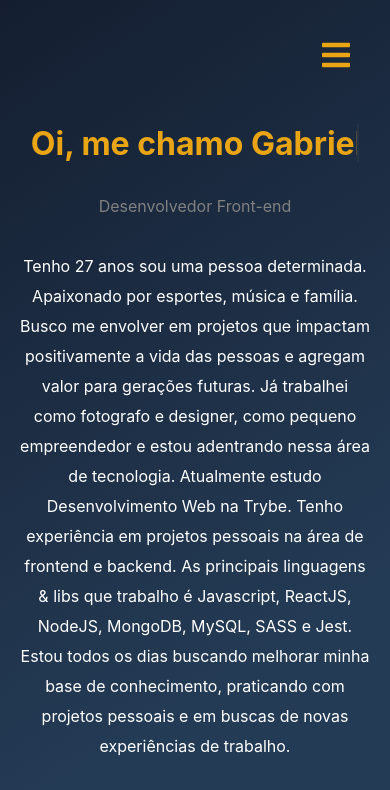
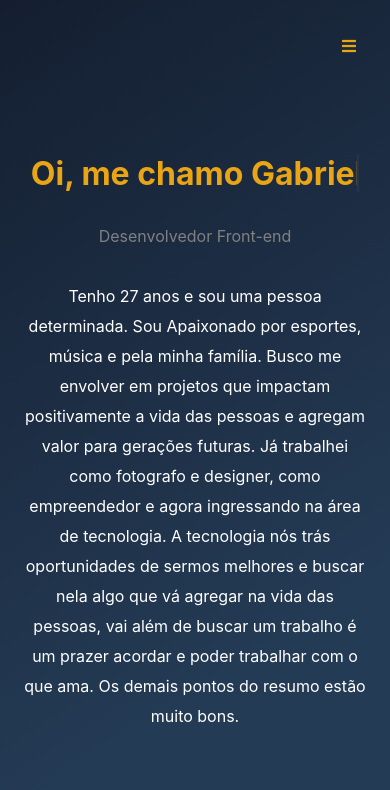
Before and after one commit to Gabriel-sys-hub/MyPortifolio, a React (Create React App) app: page / in a window 390 px wide. Shown: the top 790 px of the page. Built offline with nearby package versions, Linux system fonts and the light colour scheme.

Commit message:
styles: mudando alguns aspectos visuais no modo responsivo, adicionando pagina 404.

```diff
--- a/src/App.js
+++ b/src/App.js
@@ -3,7 +3,7 @@ import Home from './components/Home/Home';
 import { Switch, Route } from 'react-router-dom';
 import NavBar from './components/NavBar/NavBar';
 import Skills from './components/Skills/Skills';
-import Contact from './components/Contact/Contact';
+import pageNotFound from './components/pageNotFound';
 import Projects from './components/Projects/Projects';
 
 function App() {
@@ -13,8 +13,8 @@ function App() {
         <Switch>
           <Route exact path="/" component={ Home } />
           <Route exact path="/skills" component={ Skills } />
-          <Route exact path="/contact" component={ Contact } />
           <Route exact path="/Projects" component={ Projects } />
+          <Route path='*' exact={true} component={ pageNotFound } />
         </Switch>
       </div>
   );
--- a/src/components/Contact/Contact.jsx
+++ /dev/null
@@ -1,9 +0,0 @@
-import './style.css';
-
-const Contact = () => {
-  return (
-    <a href="asd">asdsda</a>
-  )
-}
-
-export default Contact;
--- a/src/components/Contact/style.css
+++ /dev/null
@@ -1,36 +0,0 @@
-i {
-  list-style: none;
-  margin-left: 20px;
-  text-decoration: none;
-  color: var(--header-text-color);
-  font-size: 3em;
-}
-
-.contact__container {
-  display: flex;
-  justify-content: center;
-  align-items: center;
-}
-
-@media ( max-width: 880px ) {
-  i {
-    font-size: 2em;
-    margin: 81px 0px;
-  }
-
-  .contact__container {
-    display: none;
-    flex-direction: column;
-    justify-content: center;
-    align-items: center;
-    height: 100vh;
-  }
-
-
-  .container {
-    display: flex;
-    flex-direction: column;
-    justify-content: center;
-    align-content: center;
-  }
-}
--- a/src/components/Home/Home.jsx
+++ b/src/components/Home/Home.jsx
@@ -17,17 +17,15 @@ const Home = () => {
           <p className="more">Desenvolvedor Front-end</p>
         </div>
         <p className="description">
-          Tenho 27 anos sou uma pessoa determinada. Apaixonado por esportes,
-          música e família. Busco me envolver em projetos que impactam
-          positivamente a vida das pessoas e agregam valor para gerações
-          futuras. Já trabalhei como fotografo e designer, como pequeno
-          empreendedor e estou adentrando nessa área de tecnologia. Atualmente
-          estudo Desenvolvimento Web na Trybe. Tenho experiência em projetos
-          pessoais na área de frontend e backend. As principais linguagens &
-          libs que trabalho é Javascript, ReactJS, NodeJS, MongoDB, MySQL, SASS
-          e Jest. Estou todos os dias buscando melhorar minha base de
-          conhecimento, praticando com projetos pessoais e em buscas de novas
-          experiências de trabalho.
+          Tenho 27 anos e sou uma pessoa determinada. Sou Apaixonado por
+          esportes, música e pela minha família. Busco me envolver em projetos
+          que impactam positivamente a vida das pessoas e agregam valor para
+          gerações futuras. Já trabalhei como fotografo e designer, como
+          empreendedor e agora ingressando na área de tecnologia. A tecnologia
+          nós trás oportunidades de sermos melhores e buscar nela algo que vá
+          agregar na vida das pessoas, vai além de buscar um trabalho é um
+          prazer acordar e poder trabalhar com o que ama. Os demais pontos do
+          resumo estão muito bons.
         </p>
       </div>
     </div>
--- a/src/components/NavBar/NavBar.jsx
+++ b/src/components/NavBar/NavBar.jsx
@@ -4,7 +4,7 @@ import { useState } from "react";
 import { useEffect } from "react";
 
 const NavBar = () => {
-  const [open, setOpen] = useState(false);
+  const [open, setOpen] = useState(true);
   const [screenWidth, setScreenWidth] = useState(0);
   const location = useLocation();
 
--- a/src/components/NavBar/style.css
+++ b/src/components/NavBar/style.css
@@ -5,6 +5,11 @@
   align-items: center;
   justify-content: space-between;
 }
+
+.contact__container {
+  display: none;
+}
+
 
 .nav-wrapper {
   widows: 100%;
@@ -29,8 +34,8 @@
   opacity: 0;
   z-index: 4;
   width: 40px;
-  right: 20px;
-  top: -50px;
+  right: 0px;
+  top: 30px;
   padding: 8px;
   position: absolute;
   border-radius: 5px;
@@ -78,6 +83,15 @@
     display: none;
   }
 
+  .fab {
+    font-size: 2rem;
+    margin: 0.5rem;
+  }
+
+  .contact__container {
+    display: flex;
+  }
+
   .list-wrapper ul {
     padding: 0;
     width: 100%;
@@ -92,6 +106,10 @@
     margin-bottom: 0;
   }
 
+  .list-wrapper ul {
+    display: flex;
+  }
+
   .list-wrapper ul li:not(:last-child) {
     margin-right: 10px;
   }
@@ -103,6 +121,12 @@
     font-weight: 700;
   }
 
+  .list-wrapper ul li {
+    width: 100%;
+  }
+
+
+
   .list-wrapper ul li a:hover {
     padding: 5px;
     color:rgb(0, 35, 66);
--- a/src/components/Projects/style.css
+++ b/src/components/Projects/style.css
@@ -3,6 +3,30 @@
   height: 100%;
   cursor: pointer;
 }
+
+.control-arrow, .carousel-status {
+  display: none;
+}
+
+.slider-wrapper {
+  display: flex;
+  align-items: center;
+  justify-content: center;
+  height: 80vh;
+}
+
+.carousel .control-dots .dot {
+  width: 2rem !important;
+  height: 2rem !important;
+}
+
+.carousel .control-dots .dot.selected {
+  width: 2rem !important;
+  height: 2rem !important;
+  background: var(--header-text-color) !important;
+}
+
+
 
 .active:hover {
   display: flex;
--- a/src/components/Skills/style.css
+++ b/src/components/Skills/style.css
@@ -12,7 +12,8 @@
 }
 
 h2 {
-  color: var(--card-text-blue);
+  color: var(--header-text-color);
+  font-size: 2rem;
 }
 
 li {
@@ -32,7 +33,6 @@ li {
   justify-content: flex-start;
   width: 100%;
 }
-
 
 .fab {
   color: var(--card-text-blue);
@@ -69,6 +69,11 @@ li {
 
   .list-wrapper i {
     color: var(--header-text-color)
+  }
+
+  .fab {
+    color: var(--card-text-blue);
+    font-size: 3rem;
   }
 
   .container {
--- /dev/null
+++ b/src/components/pageNotFound/index.jsx
@@ -0,0 +1,14 @@
+import { Link } from "react-router-dom";
+import './styles.css'
+function pageNotFound() {
+  return (
+    <div class="pageNotFound">
+      <h1 class="notfound">404</h1>
+      <h1 class="texto-perdido">Parece que você está perdido?!</h1>
+      <p>A pagina que você procura está em construção!</p>
+      <Link to="/"><h1 class="inicio">Volte pro Inicio</h1></Link>
+    </div>
+  );
+}
+
+export default pageNotFound;
--- /dev/null
+++ b/src/components/pageNotFound/styles.css
@@ -0,0 +1,19 @@
+.pageNotFound {
+  display: flex;
+  align-items: center;
+  justify-content: center;
+  flex-direction: column;
+  height: 80vh;
+}
+
+.notfound {
+  font-size: 100px;
+}
+
+a {
+  text-decoration: none;
+}
+
+.inicio {
+  color: var(--header-text-color);
+}
```
